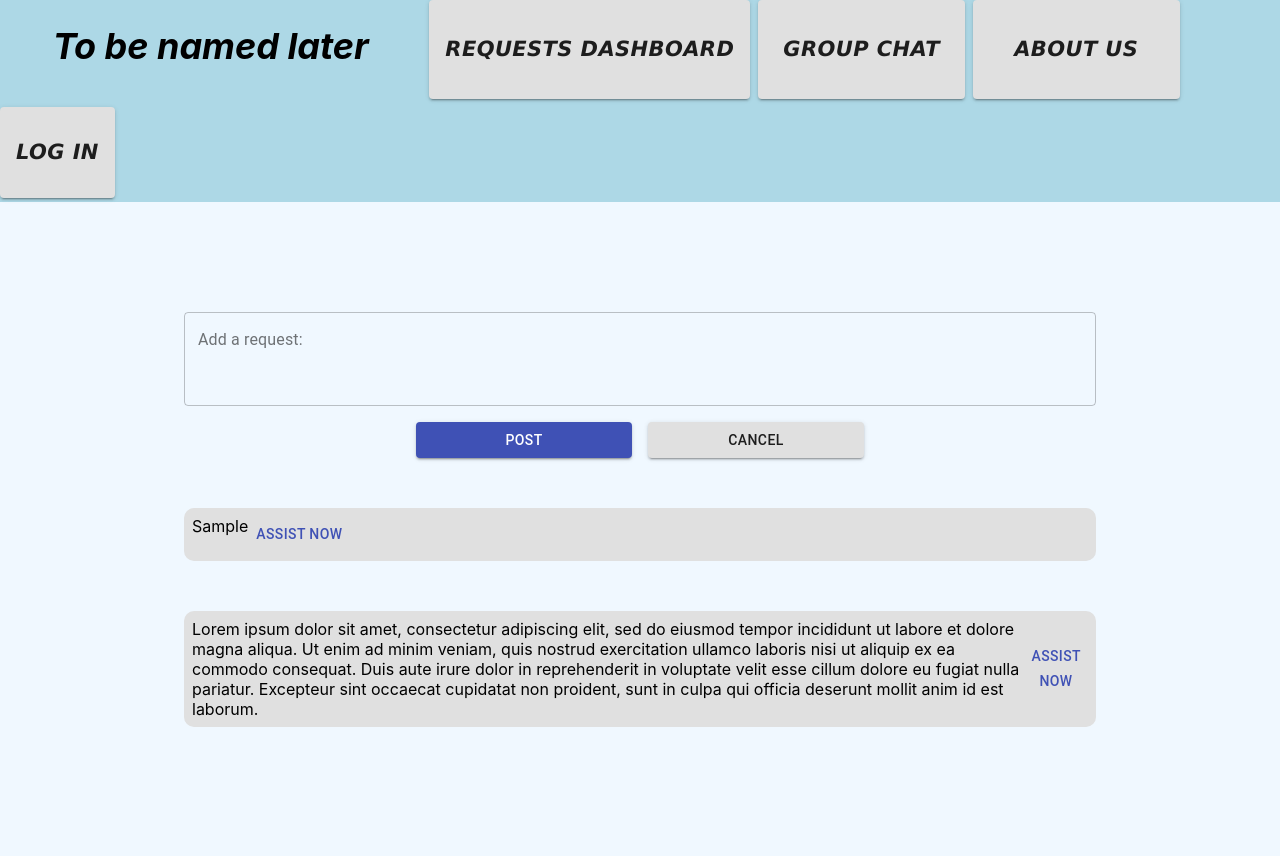
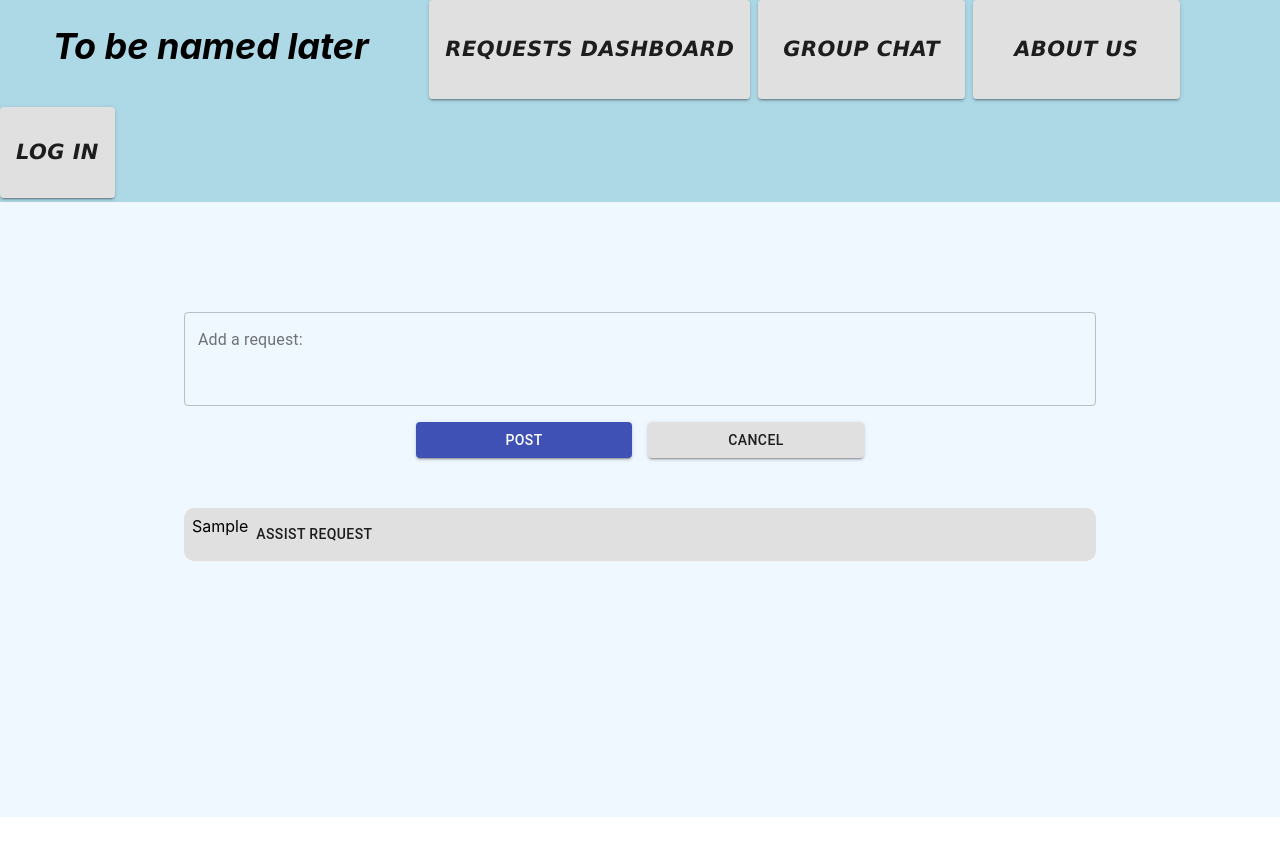
Before and after one commit to AlexsGan/PandemicVolunteers, a React (Create React App) app: page /Requests in a window 1280 px wide. Both pictures are taken after typing "Sample" into the empty fields and a click on the button "POST". Shown: the top 856 px of the page. After the commit the page ends 817 px from the top, so only its background shows below. Built offline with nearby package versions, Linux system fonts and the light colour scheme.

Commit message:
modified in Requests on adding a new requests following same changes in previous commit to GroupChat

```diff
--- a/src/components/Requests/index.js
+++ b/src/components/Requests/index.js
@@ -14,7 +14,7 @@ class Requests extends React.Component {
   constructor(props) {
     super(props)
     this.state = {
-      newMessage: '',
+      requestMessage: '',
       // city: '',
       // cityList: [],
       // province: '',
@@ -24,23 +24,27 @@ class Requests extends React.Component {
 
     this.clearData = this.clearData.bind(this)
     this.handleChangeTextbox = this.handleChangeTextbox.bind(this)
-    this.assistRequest = this.assistRequest.bind(this)
+
     // this.handleChangeCity = this.handleChangeCity.bind(this)
     // this.handleChangeProvince = this.handleChangeProvince.bind(this)
+
+    this.createTasks = this.createTasks.bind(this)      // post a request
+    this.assistRequest = this.assistRequest.bind(this)
+
     this.onSubmit = this.onSubmit.bind(this)
     this.onCancel = this.onCancel.bind(this)
   }
 
   clearData() {
     this.setState({
-      newMessage: '',
+      requestMessage: '',
       city: '',
       province: '',
     })
   }
 
   handleValidation() {
-    if (this.state.newMessage != '' && this.state.newMessage.length < 500) // post must have 1 < Character < 500
+    if (this.state.requestMessage != '' && this.state.requestMessage.length < 500) // post must have 1 < Character < 500
       return true
     alert("Invalid message length!")
     return false
@@ -48,23 +52,46 @@ class Requests extends React.Component {
 
   handleChangeTextbox(e) {
     this.setState({
-      newMessage: e.target.value
+      requestMessage: e.target.value
     })
   }
 
-  assistRequest(e) {
-    e.preventDefault();
+  assistRequest(e) { // todo
     this.setState({
       redirect: true
     })
+  }
+
+  createTasks(item) {
+    return <Box>
+      <Box
+        className="posted-chats"
+        component="span"
+        display="flex"
+        bgcolor="grey.300"
+        borderRadius={10}
+        p={1}
+      >
+        {item.text}{""}
+        <Button
+          onClick={() => this.assistRequest(item.key)}
+        >
+          Assist Request
+        </Button>
+      </Box>
+    </Box>
   }
 
   onSubmit(e) {
     e.preventDefault();
     if (this.handleValidation()) {
       //alert("Form submit")
+      var newRequest = {
+        text: this.state.requestMessage,
+        key: Date.now()
+      };
       this.setState({
-        messageList: [this.state.newMessage, ...this.state.messageList],
+        messageList: [newRequest, ...this.state.messageList],
       });
       this.clearData()
     }
@@ -93,7 +120,7 @@ class Requests extends React.Component {
                   name="message"
                   variant="outlined"
                   label="Add a request:"
-                  value={this.state.newMessage}
+                  value={this.state.requestMessage}
                   onChange={this.handleChangeTextbox}
                   fullWidth
                 />
@@ -118,33 +145,11 @@ class Requests extends React.Component {
               </Grid>
             </Grid>
 
-            {this.state.messageList.map((item, index) => ( // add requests
-              <Box>
-                <Box
-                  className="posted-chats"
-                  component="span"
-                  display="flex"
-                  bgcolor="grey.300"
-                  borderRadius={10}
-                  p={1}
-                >
-                  {item}{""}
-                  <Button
-                    onClick={this.assistRequest}
-                    color="primary"
-                  >
-                    Assist Now
-                  </Button>
-                </Box>
-                {/* <Box className="message-time">
-                {this.state.date}
-              </Box> */}
-              </Box>
-            ))}
+            {/* add requests */}
+            {this.state.messageList.map(this.createTasks)}
 
             {/* the Box below is hardcoded: will be removed when back-end is implemented */}
-
-            <Box
+            {/* <Box
               className="posted-chats"
               component="span"
               display="flex"
@@ -163,7 +168,7 @@ class Requests extends React.Component {
               >
                 Assist Now
               </Button>
-            </Box>
+            </Box> */}
 
           </Container>
         </Container>
```
